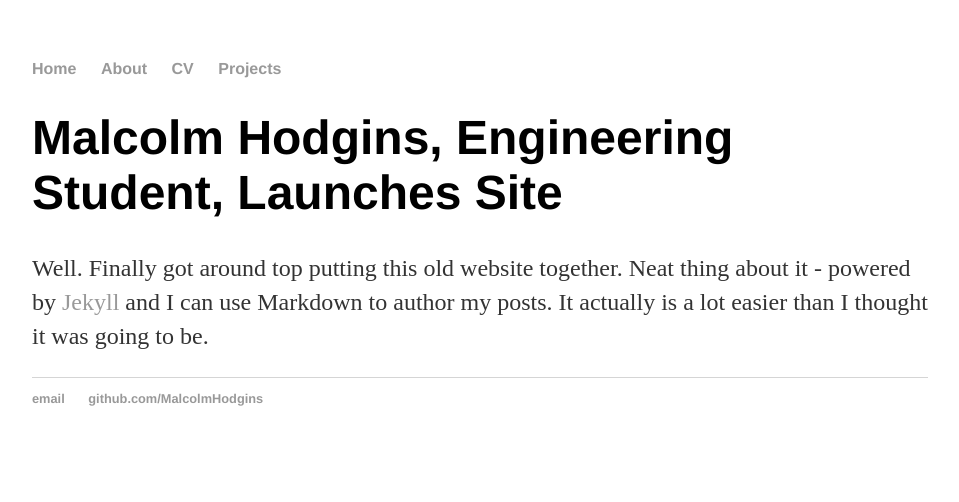
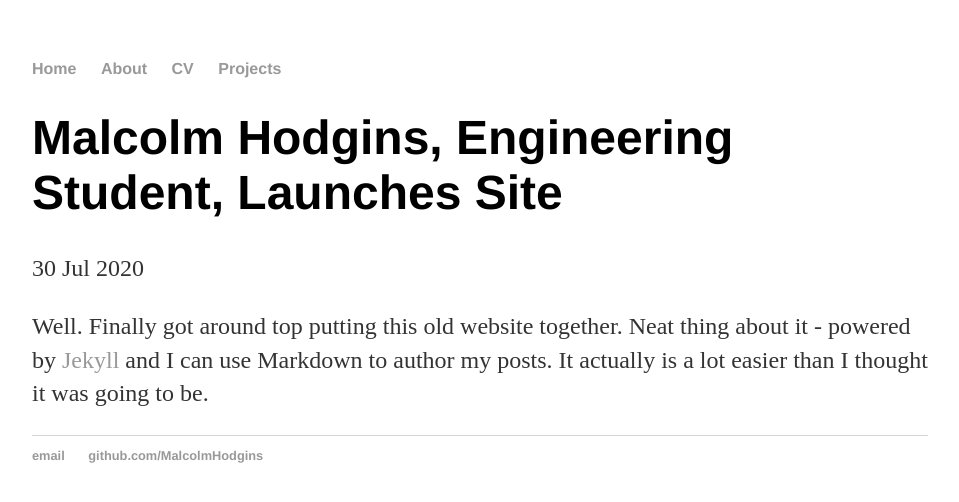
Before and after one commit to MalcolmHodgins/MalcolmHodgins.github.io, a Jekyll site: the page built from _posts/2020-07-30-Malcolm-Hodgins-site-launched.md, in a window 1280 px wide. Shown: the top 502 px of the page, without its empty margins (160-1119 px from the left). Built offline with Jekyll 4.4.1, drawn with Linux system fonts in a browser that asks for light colours.

Commit message:
Update post.html

```diff
--- a/_layouts/post.html
+++ b/_layouts/post.html
@@ -2,7 +2,7 @@
 layout: default
 ---
 <h1>{{ page.title }}</h1>
-<p class="meta">{{ apge.date | date_to_string }}</p>
+<p class="meta">{{ page.date | date_to_string }}</p>
 
 <div class="post">
   {{ content }}
```
